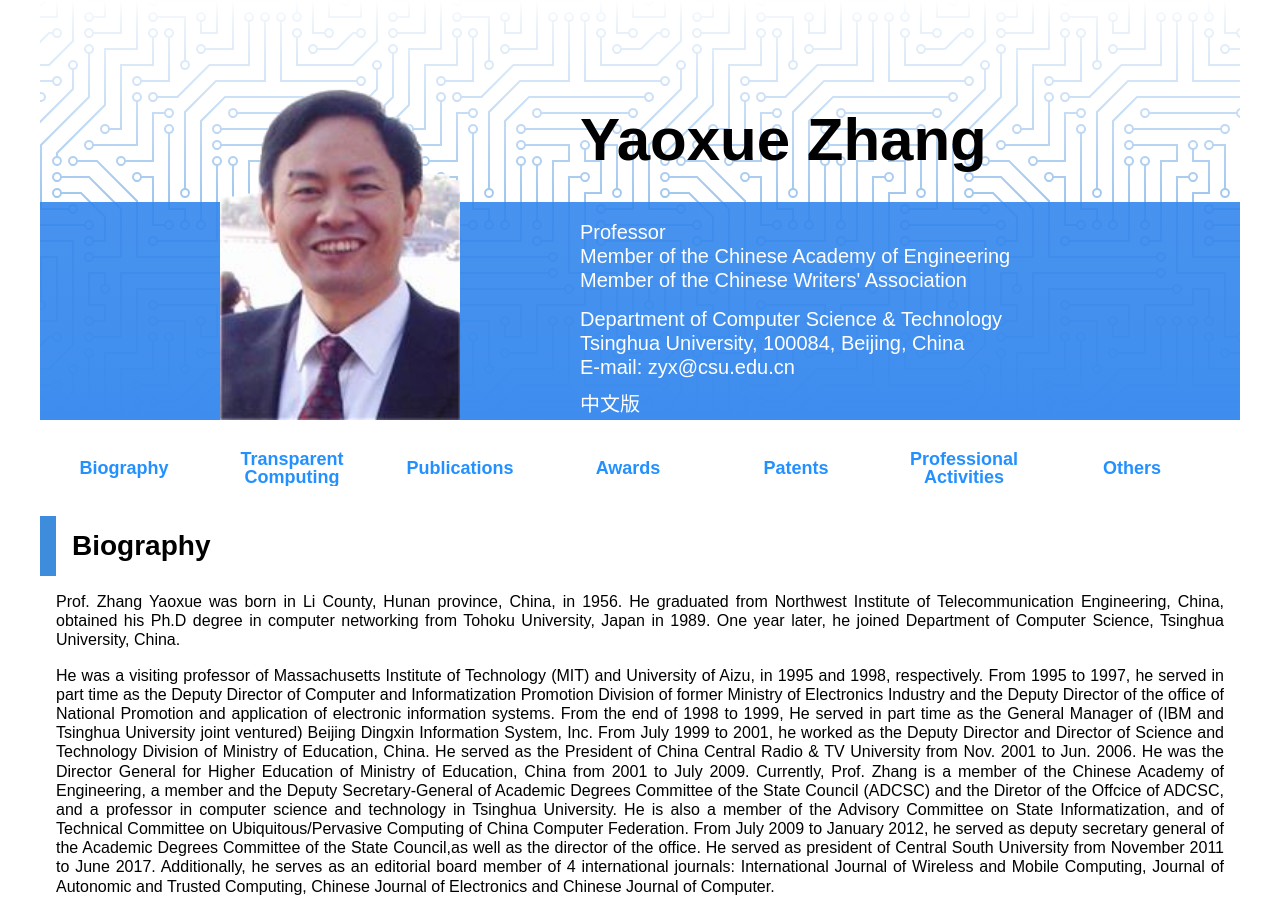
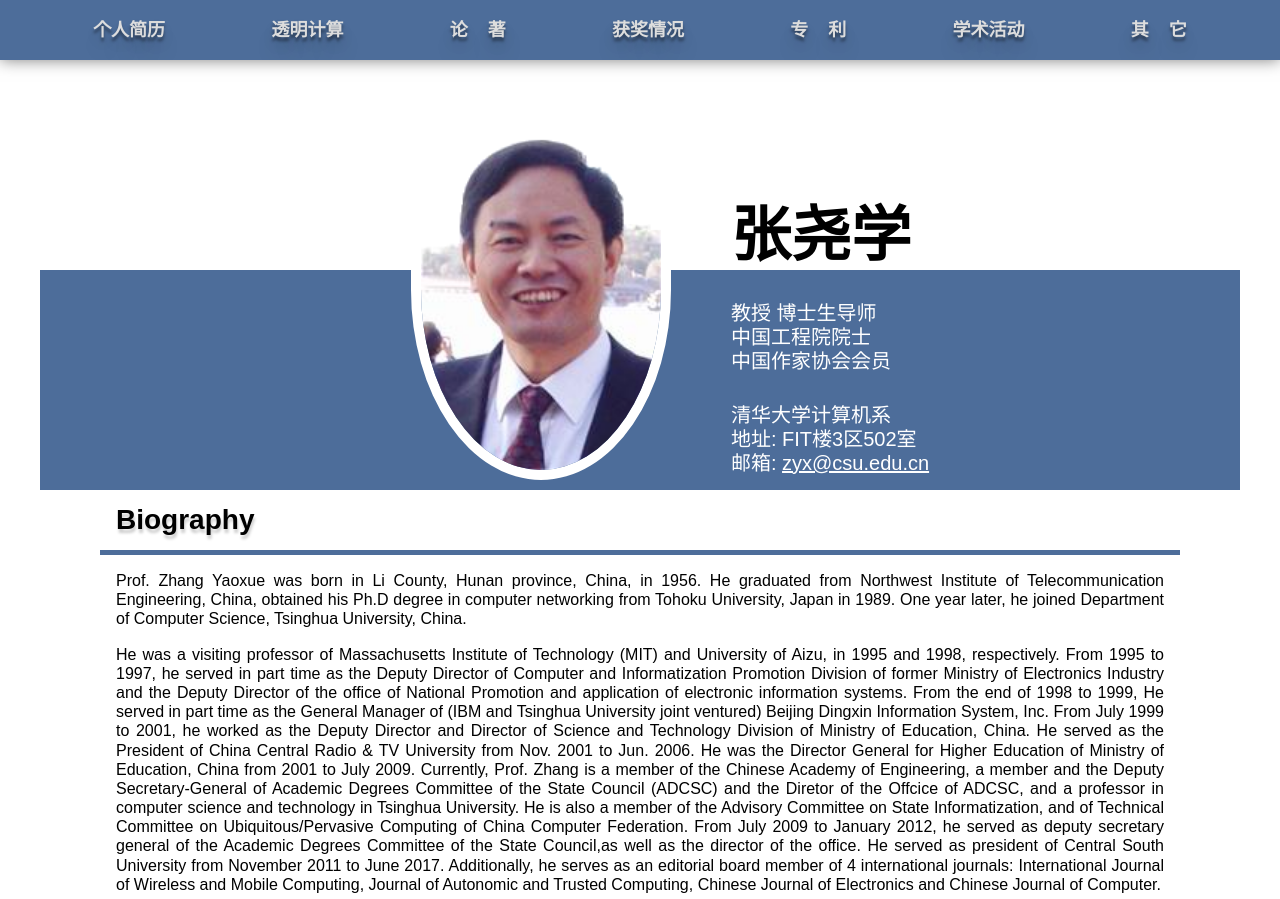
Before and after one commit to stupidsean/zyx-page-en, a plain HTML site: page index.html in a window 1280 px wide. Shown: the top 899 px of the page. Drawn offline with Linux system fonts and the light colour scheme.

Commit message:
change theme

```diff
--- a/common.css
+++ b/common.css
@@ -2,13 +2,14 @@ body {
   font-family: sans-serif;
 }
 
-a {
-  color: #2390ff;
+.content a {
+  color: #4d6d9a;
+  text-shadow: 1px 1px 0px rgba(0,0,0,0.2);
   text-decoration: none;
 }
 
-a:hover, a:active {
-  text-decoration: underline;
+.content a:hover {
+  color: #5d7daa;
 }
 
 div {
@@ -17,7 +18,15 @@ div {
 
 .main {
   position: relative;
-  margin: 0 auto;
+  display: flex;
+  flex-flow: column;
+  align-items: center;
+  margin: 0;
+}
+
+.main > div {
+  padding: 0 60px;
+  width: 100%;
   max-width: 1200px;
 }
 
@@ -27,8 +36,12 @@ div {
 
 .content-section-title {
   font-size: 28px;
-  border-left: 16px solid #3e8ddd;
+  /* border-bottom: 5px solid #3e8ddd; */
+  border-bottom: 5px solid #4d6d9a;
   padding: 16px;
+  text-shadow: 1px 4px 3px rgba(0,0,0,0.2),
+               0px -2px 18px rgba(255,255,255,0.3);
+
 }
 
 .content-section-sub-title {
@@ -43,18 +56,37 @@ div {
 
 #top-arrow {
   cursor: pointer;
-  color: #fff;
+  color: #4d639a;
   font-size: 60px;
   line-height: 60px;
   position: fixed;
   bottom: 60px;
-  right: 80px;
+  right: 76px;
   width: 60px;
   height: 60px;
-  background: rgba(62,141,238,0.8);
   visibility: hidden;
+  padding: 0;
+  text-shadow: 0 1px 0 #ccc,
+               0 2px 0 #c9c9c9,
+               0 3px 0 #bbb,
+               0 4px 0 #b9b9b9,
+               0 5px 0 #aaa,
+               0 6px 1px rgba(0,0,0,.1),
+               0 0 5px rgba(0,0,0,.1),
+               0 1px 3px rgba(0,0,0,.3),
+               0 3px 5px rgba(0,0,0,.2),
+               0 5px 10px rgba(0,0,0,.25),
+               0 10px 10px rgba(0,0,0,.2),
+               0 20px 20px rgba(0,0,0,.15);
 }
 
 #top-arrow.show {
   visibility: visible;
 }
+
+@media screen and (min-width: 1200px) {
+  #top-arrow {
+    right: calc(50vw - 600px + 30px + 30px + 16px);
+  }
+
+}
--- a/index.css
+++ b/index.css
@@ -1,35 +1,41 @@
 .header {
-  padding: 60px 60px 0;
+  margin-top: 100px;
+  display: flex;
+  justify-content: center;
+  /* padding: 60px 60px 0; */
   overflow: hidden;
-  background-image:
-  linear-gradient(rgba(255, 255, 255, 1) 0%, rgba(255, 255, 255, 0.9) 5%, rgba(255, 255, 255, 0.5) 48%, rgba(62, 141, 238, .95) 48%, rgba(62, 141, 238, 1) 100%),
-  url('./images/circuit-board.svg');
+  background-image: linear-gradient(#fff 0, #fff 70px, #4d6d9a 70px);
+  background-repeat: no-repeat;
+  background-position: 0 100px;
+  align-items: flex-end;
+}
+
+.main > .header {
+  /* max-width: initial; */
 }
 
 .email {
   color: #fff;
 }
 
-.lang-switch {
-  float: left;
-  color: #fff;
-  font-size: 20px;
-}
-
 .header-photo {
+  flex: none;
   width: 240px;
   height: 360px;
-  margin: 0 120px;
-  float: left;
+  margin: 0 60px 10px;
+  border-radius: 0 0 50% 50%;
+  border: 10px solid #fff;
 }
 
 .header-description {
-  float: left;
+  flex: none;
+  display: flex;
+  flex-flow: column;
 }
 
 .header-description-name {
   font-size: 60px;
-  margin: 50px 0;
+  margin: 20px 0;
 }
 
 .header-description-title {
@@ -46,26 +52,50 @@
   color: #fff;
 }
 
-.content-nav {
-  margin: 30px 0;
+.main .nav-wrapper {
+  max-width: initial;
+  /* background: #5c307d; */
+  padding: 0;
+  background: #4d6d9a;
+  position: fixed;
+  box-shadow: 0 0 15px 0 rgba(0,0,0,.5);
+}
+
+.nav {
+  width: 100%;
+  max-width: 1200px;
+  margin: 0 auto;
   display: flex;
   align-items: center;
+  justify-content: space-around;
   overflow: hidden;
 }
 
-.content-nav li {
+.nav li {
   font-weight: bold;
-  width: 14%;
   float: left;
   font-size: 18px;
+  line-height: 60px;
   text-align: center;
+  text-shadow: 0px 4px 3px rgba(0,0,0,0.4),
+             0px 8px 13px rgba(0,0,0,0.1),
+             0px 18px 23px rgba(0,0,0,0.1);
 }
 
-.content-nav li.first-child {
+.nav li a {
+  color: #ddd;
+  text-decoration: none;
+}
+
+.nav li a:hover {
+  color: #fff;
+}
+
+.nav li.first-child {
   margin-left: 1%;
 }
 
-.content-nav li.first-child {
+.nav li.first-child {
   margin-right: 1%;
 }
 
--- a/index.html
+++ b/index.html
@@ -11,34 +11,36 @@
   </head>
   <body>
     <div class="main">
+      <div class="nav-wrapper">
+        <ul class="nav">
+          <li><a href="#bio">个人简历</a></li>
+          <li><a href="#tc">透明计算</a></li>
+          <li><a href="#publications">论&nbsp;&nbsp;&nbsp;&nbsp;著</a></li>
+          <li><a href="#awards">获奖情况</a></li>
+          <li><a href="#patents">专&nbsp;&nbsp;&nbsp;&nbsp;利</a></li>
+          <li><a href="#activities">学术活动</a></li>
+          <li><a href="#others">其&nbsp;&nbsp;&nbsp;&nbsp;它</a></li>
+        </ul>
+      </div>
       <div class="header">
         <img class="header-photo" src="images/zyx.png" width="180" height="270" alt="photo-zyx" />
         <div class="header-description">
-          <h1 class="header-description-name">Yaoxue Zhang</h1>
+          <h1 class="header-description-name">张尧学</h1>
           <ul class="header-description-title">
-            <li>Professor</li>
-            <li>Member of the Chinese Academy of Engineering</li>
-            <li>Member of the Chinese Writers' Association</li>
+            <li>教授  博士生导师</li>
+            <li>中国工程院院士</li>
+            <li>中国作家协会会员</li>
           </ul>
           <ul class="header-description-address">
-            <li>Department of Computer Science &amp; Technology</li>
-            <li>Tsinghua University, 100084, Beijing, China</li>
-            <li>E-mail: <a class="email" href="mailto:zyx@csu.edu.cn">zyx@csu.edu.cn</a></li>
+            <li>清华大学计算机系</li>
+            <li>地址: FIT楼3区502室</li>
+            <li>邮箱: <a class="email" href="mailto:zyx@csu.edu.cn">zyx@csu.edu.cn</a></li>
           </ul>
-          <a class="lang-switch" href="https://stupidsean.github.io/zyx-page-cn/">中文版</a>
+          <!-- <a class="lang&#45;switch" href="https://stupidsean.github.io/zyx&#45;page&#45;cn/">中文版</a> -->
         </div>
 
       </div>
       <div class="content">
-        <ul class="content-nav">
-          <li><a href="#bio">Biography</a></li>
-          <li><a href="#tc">Transparent Computing</a></li>
-          <li><a href="#publications">Publications</a></li>
-          <li><a href="#awards">Awards</a></li>
-          <li><a href="#patents">Patents</a></li>
-          <li><a href="#activities">Professional Activities</a></li>
-          <li><a href="#others">Others</a></li>
-        </ul>
         <div id="bio" class="content-section">
           <h2 class="content-section-title">Biography</h2>
           <p>Prof. Zhang Yaoxue was born in Li County, Hunan province, China, in 1956. He graduated from Northwest Institute of Telecommunication Engineering, China, obtained his Ph.D degree in computer networking from Tohoku University, Japan in 1989. One year later, he joined Department of Computer Science, Tsinghua University, China.</p>
--- a/index.js
+++ b/index.js
@@ -1,5 +1,18 @@
 /* global $ */
 $(function() {
+  var navHeight = $('.nav-wrapper').height();
+
+  var navItems = ['bio', 'tc', 'publications', 'awards', 'patents', 'others'];
+
+  navItems.forEach(function(itemName) {
+    $('a[href="#'+ itemName +'"]').click(function() {
+      $('html, body').animate({
+        scrollTop: $('#' + itemName).offset().top - navHeight
+      }, 500);
+    });
+  });
+
+
   $('#top-arrow').click(function() {
     $('html, body').animate({
       scrollTop: 0
```
